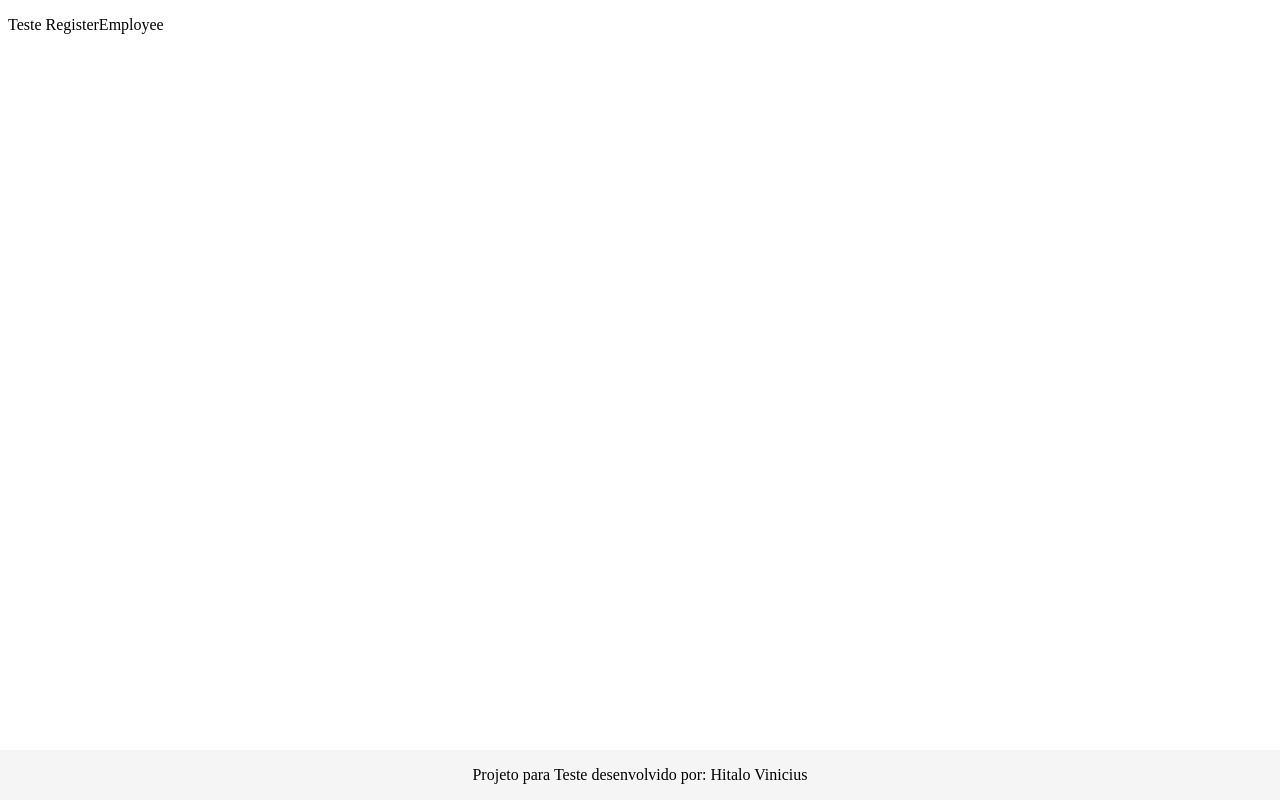
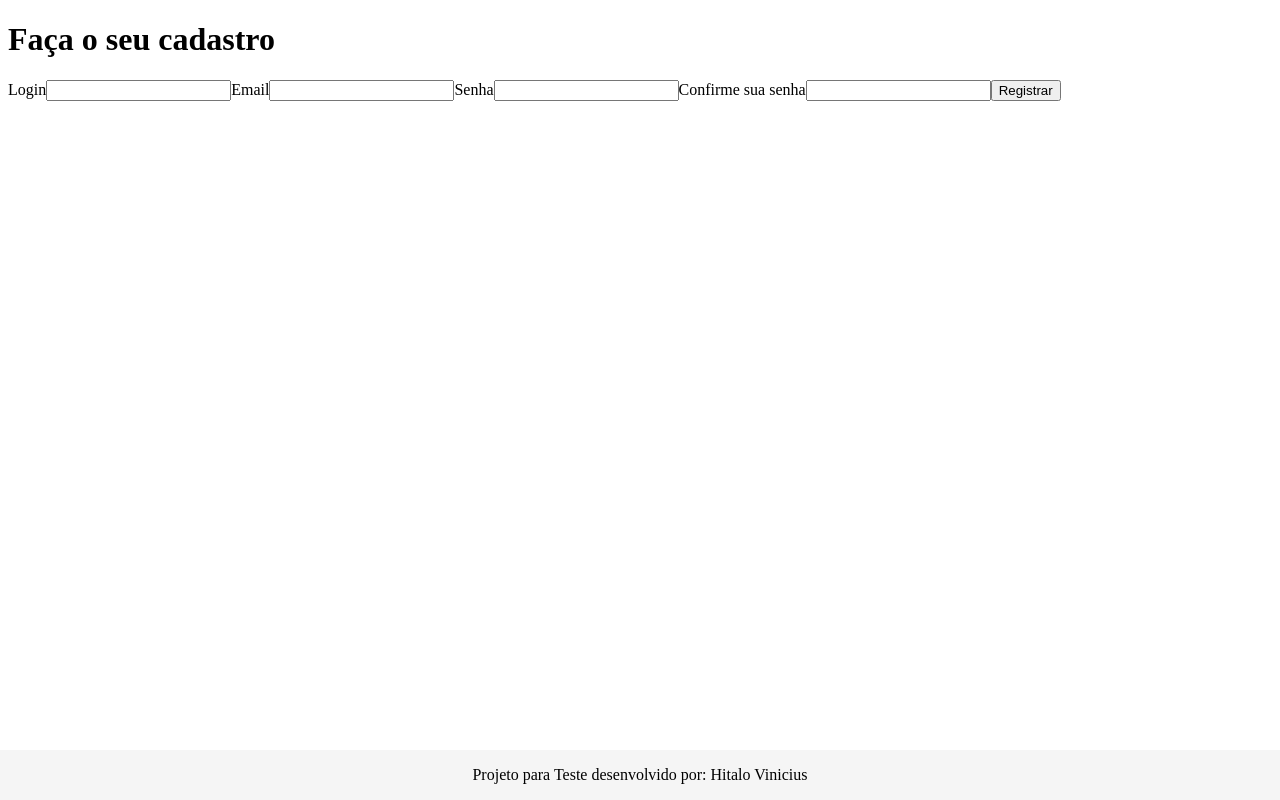
Before and after one commit to hitalofrota/app-teste-tallos, a Vue app: page /register in a window 1280 px wide. Built offline with nearby package versions, Linux system fonts and the light colour scheme.

Commit message:
feature/screens finished

```diff
--- /dev/null
+++ b/src/components/LoginComponent.vue
@@ -0,0 +1,26 @@
+<template>
+    <div>
+        <div>
+                <h1>Login</h1>
+            <form>
+                <label>Qual o seu login?</label>
+                <input type="text"/>
+                <!-- <input type="text" v-model="login" /> -->
+                <label>Qual a sua senha?</label>
+                <input type="text"/>
+                <!-- <input type="password" v-model="password" /> -->
+                <button type="submit">Entrar</button>
+            </form>
+        </div>
+        <div>
+            <p>Ainda não possui cadastro?</p>
+            <button>Cadastre-se</button>
+        </div>
+    </div>
+</template>
+
+<script>
+    export default {
+        name: 'LoginComponent'
+    }
+</script>
--- /dev/null
+++ b/src/components/RegisterComponent.vue
@@ -0,0 +1,28 @@
+<template>
+    <div>
+        <div>
+                <h1>Faça o seu cadastro</h1>
+            <form>
+                <label>Login</label>
+                <input type="text"/>
+                <!-- <input type="text" v-model="login" /> -->
+                <label>Email</label>
+                <input type="text"/>
+                <!-- <input type="password" v-model="password" /> -->
+                <label>Senha</label>
+                <input type="text"/>
+                <!-- <input type="password" v-model="password" /> -->
+                <label>Confirme sua senha</label>
+                <input type="text"/>
+                <!-- <input type="password" v-model="password" /> -->
+                <button type="submit">Registrar</button>
+            </form>
+        </div>
+    </div>
+</template>
+
+<script>
+    export default {
+        name: 'RegisterComponent'
+    }
+</script>
--- a/src/views/HomeView.vue
+++ b/src/views/HomeView.vue
@@ -1,9 +1,17 @@
 <template>
 <div>
-  <p>Teste</p>
+  <LoginComponent />
 </div>
 </template>
 
 <script>
+import LoginComponent from '../components/LoginComponent.vue'
+
+export default {
+  name: 'HomeLogin',
+  components: {
+    LoginComponent
+  }
+}
 
 </script>
--- a/src/views/RegisterEmployee.vue
+++ b/src/views/RegisterEmployee.vue
@@ -1,7 +1,19 @@
 <template>
   <div>
     <p>
-      Teste RegisterEmployee
+      <RegisterComponent />
     </p>
   </div>
 </template>
+
+<script>
+import RegisterComponent from '../components/RegisterComponent.vue'
+
+export default {
+  name: 'HomeRegister',
+  components: {
+    RegisterComponent
+  }
+}
+
+</script>
```
